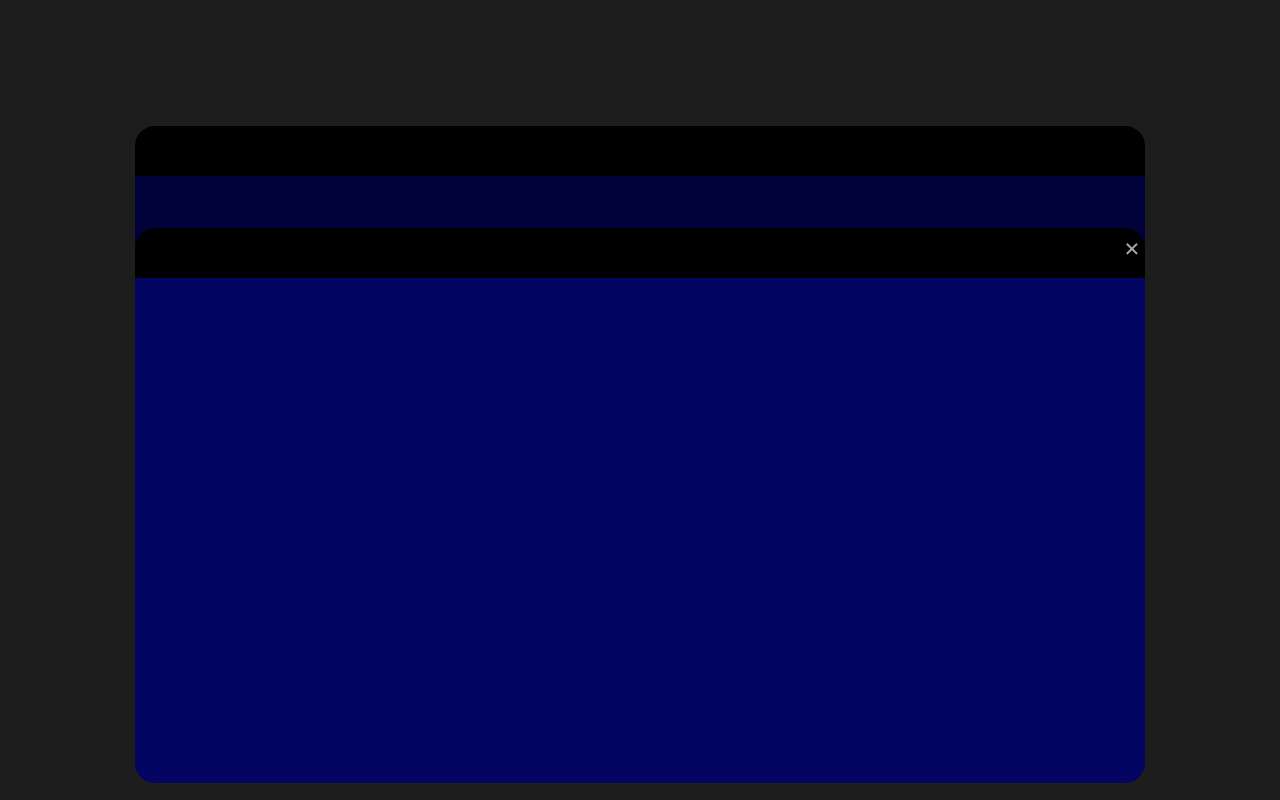
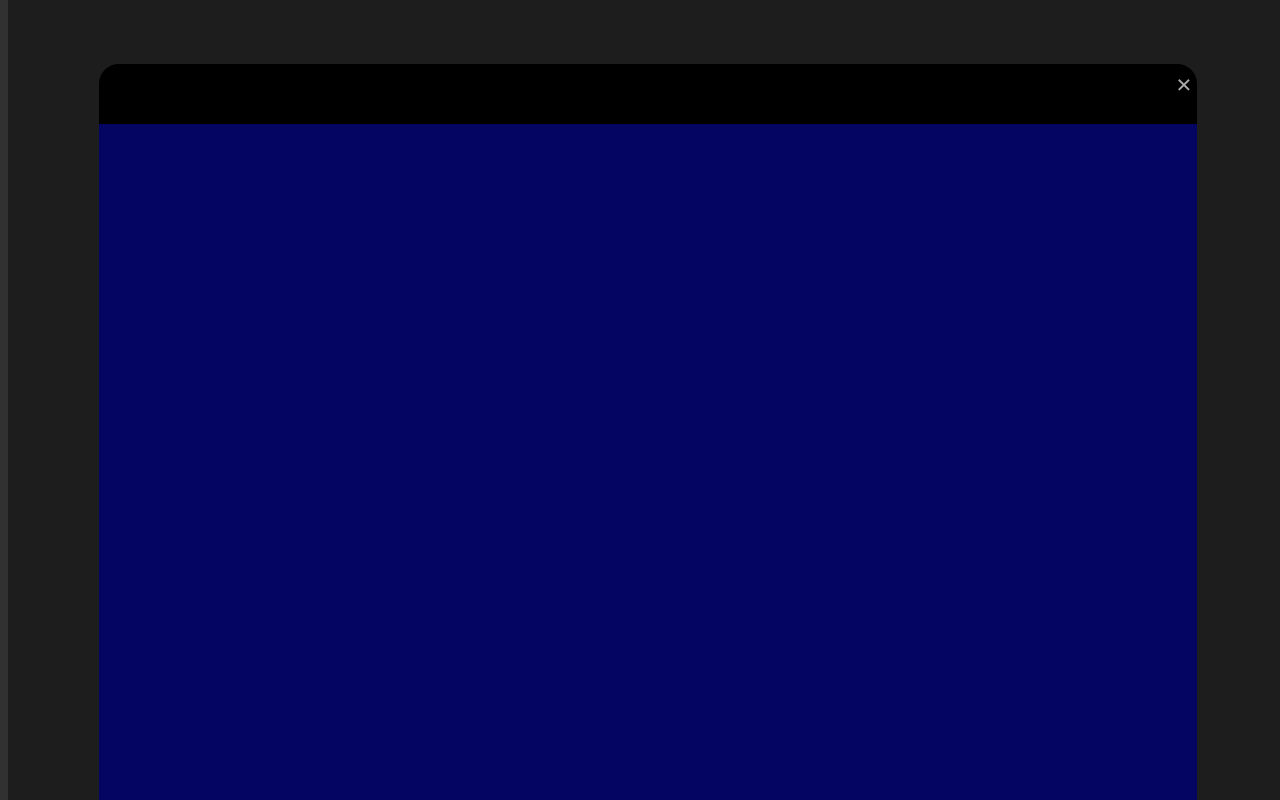
Before and after one commit to Zepzo/zepzo.github.io, a plain HTML site: page index.html in a window 1280 px wide. Both pictures are taken after a click on the element "Test". Drawn offline with Linux system fonts and the light colour scheme.

Commit message:
Reworked the size of the modal

```diff
--- a/index.html
+++ b/index.html
@@ -13,8 +13,8 @@ background-color: rgb(49, 49, 49);
 
 /* Main screen stuff */
 .divBox {
-  height: 500px;
-  width: 1000px;
+  height: 600px;
+  width: 80%;
   background-color: rgb(4, 4, 99);
   border-bottom: 5px solid rgb(4, 4, 99);
   border-left: 5px solid rgb(4, 4, 99);
@@ -26,8 +26,8 @@ background-color: rgb(49, 49, 49);
 }
 
 .divTop {
-  height: 40px;
-  width: 1000px;
+  height: 50px;
+  width: 80%;
   background-color: black;
   border: 5px solid black;
   margin: auto;
@@ -69,8 +69,9 @@ h1 {
   display: none; /* Hidden by default */
   position: fixed; /* Stay in place */
   z-index: 1; /* Sit on top */
-  padding-top: 100px; /* Location of the box */
-  left: 0;
+  padding-top: 0px; /* Location of the box */
+  padding-left: 0px;
+  left: 100;
   top: 0;
   width: 100%; /* Full width */
   height: 100%; /* Full height */
@@ -80,20 +81,20 @@ h1 {
 }
 
 .modal-top{
-  height: 40px;
-  width: 1000px;
+  height: 50px;
+  width: 85%;
   background-color: black;
   border: 5px solid black;
   margin: auto;
-  margin-top: 10%;
+  margin-top: 5%;
   border-top-left-radius: 20px;
   border-top-right-radius: 20px;
 }
 
 /* Modal Content */
 .modal-content {
-  height: 500px;
-  width: 1000px;
+  height: 700px;
+  width: 85%;
   background-color: rgb(4, 4, 99);
   border-bottom: 5px solid rgb(4, 4, 99);
   border-left: 5px solid rgb(4, 4, 99);
```
